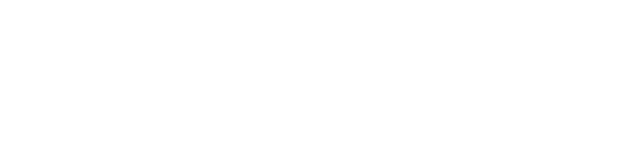
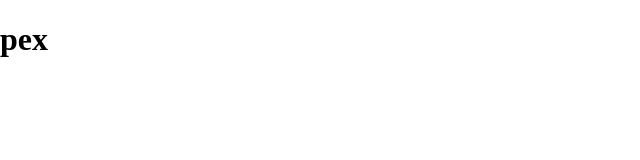
Before and after one commit to ShaRay/pex, a website: page index.html in a window 1280 px wide. Shown: the full height of the page, 0-640 px from the left. Drawn offline with Linux system fonts and the light colour scheme.

Commit message:
added typography and base html

```diff
--- /dev/null
+++ b/assets/scss/base/typography.scss
@@ -0,0 +1,57 @@
+/*
+
+  Basscss
+  http://basscss.com
+
+  291 B
+  12 Rules
+  21 Selectors
+  23 Declarations
+  Generated with http://basscss.com/customize
+
+*/
+body {
+  font-family: 'Open Sans', sans-serif;
+  line-height: 1.5;
+  font-size: 100%;
+}
+
+.logo {
+  font-family: 'Merriweather', serif;
+}
+
+h1, h2, h3, h4, h5, h6 {
+  font-family: 'Open Sans', sans-serif;
+  font-weight: bold;
+  line-height: 1.25;
+  margin-top: 1em;
+  margin-bottom: .5em;
+}
+
+p {
+  margin-top: 0;
+  margin-bottom: 1rem;
+}
+
+dl, ol, ul {
+  margin-top: 0;
+  margin-bottom: 1rem;
+}
+
+pre, code, samp {
+  font-family: 'Source Code Pro', Consolas, monospace;
+  font-size: inherit;
+}
+
+pre {
+  margin-top: 0;
+  margin-bottom: 1rem;
+  overflow-x: scroll;
+}
+
+h1 { font-size: 2rem }
+h2 { font-size: 1.5rem }
+h3 { font-size: 1.25rem }
+h4 { font-size: 1rem }
+h5 { font-size: .875rem }
+h6 { font-size: .75rem }
--- a/index.html
+++ b/index.html
@@ -4,7 +4,17 @@
   <meta charset="utf-8">
   <meta name="viewport" content="width=device-width, initial-scale=1">
   <title>Pex</title>
-  <link href="https://fonts.googleapis.com/css?family=Lato:400,700" rel="stylesheet" type="text/css">
+  <link href="https://fonts.googleapis.com/css?family=Open+Sans:400,300,600,700|Merriweather:700" rel="stylesheet" type="text/css">
   <link rel="stylesheet" href="dist/css/application.css">
 </head>
+<body>
+  <header class="hero">
+    <div class="clearfix">
+      <div class="logo-image">
+        <h1 class="logo">pex</h1>
+      </div>
+    </div>
+  </header>
+
+</body>
 </html>
```
